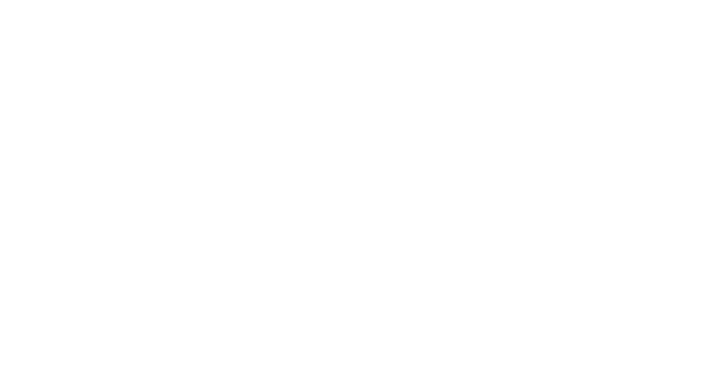
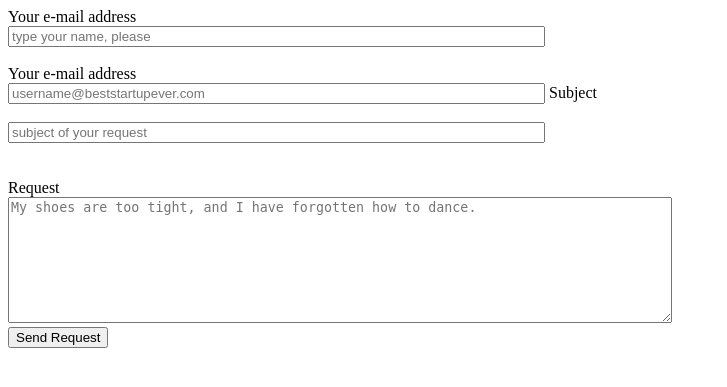
Before and after one commit to liudmila-lebedeva/php_project, a PHP site: page / in a window 1280 px wide. Before the commit the part shown is empty. Shown: the top 387 px of the page, without its empty margins (0-727 px from the left). Run offline with PHP 8.4, Linux system fonts and the light colour scheme.

Commit message:
html form

```diff
--- a/index.php
+++ b/index.php
@@ -9,8 +9,25 @@ Click nbfs://nbhost/SystemFileSystem/Templates/Project/PHP/PHPProject.php to edi
         <title></title>
     </head>
     <body>
-        <?php
-        // put your code here
-        ?>
+        <form>
+            <div class="emailBox">
+                <label for="yourname" name="name">Your e-mail address</label><br>
+                <input id="yourname" name="email" type="text" size="64" maxLength="64" required
+                       placeholder="type your name, please"><br><br>
+                <label for="emailAddress">Your e-mail address</label><br>
+                <input id="emailAddress" name="email" type="email" size="64" maxLength="64" required
+                       placeholder="username@beststartupever.com">
+                <label for="subject">Subject</label><br><br>
+                <input id="subject" name="subject" type="text" size="64" maxLength="64" required
+                       placeholder="subject of your request">
+            </div><br><br>
+
+            <div class="messageBox">
+                <label for="message">Request</label><br>
+                <textarea id="message" cols="80" rows="8" required
+                          placeholder="My shoes are too tight, and I have forgotten how to dance."></textarea>
+            </div>
+            <input type="submit" value="Send Request">
+        </form>
     </body>
 </html>
```
Also changed, not shown: 1 other file.
